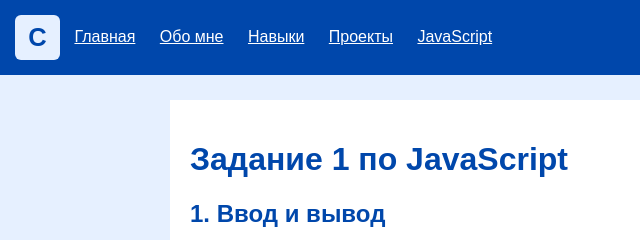
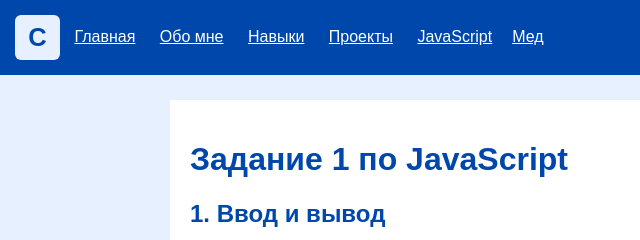
Before and after one commit to onetapggt-maker/portfolio, a plain HTML site: page javascript.html in a window 1280 px wide. Shown: the top 240 px of the page, 0-640 px from the left. Drawn offline with Linux system fonts and the light colour scheme.

Commit message:
Добавил вкладку Мед в верхнее меню

```diff
--- a/javascript.html
+++ b/javascript.html
@@ -14,7 +14,7 @@
         <a href="about.html">Обо мне</a>
         <a href="skills.html">Навыки</a>
         <a href="projects.html">Проекты</a>
-        <a href="javascript.html">JavaScript</a>
+        <a href="javascript.html">JavaScript</a><a href="medicine-ticket-4.html">Мед</a>
     </nav>
 </header>
 <main class="appear">
```
